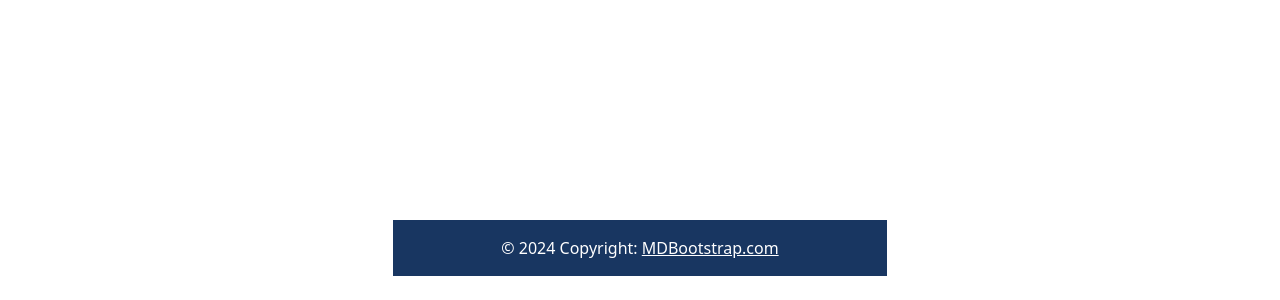
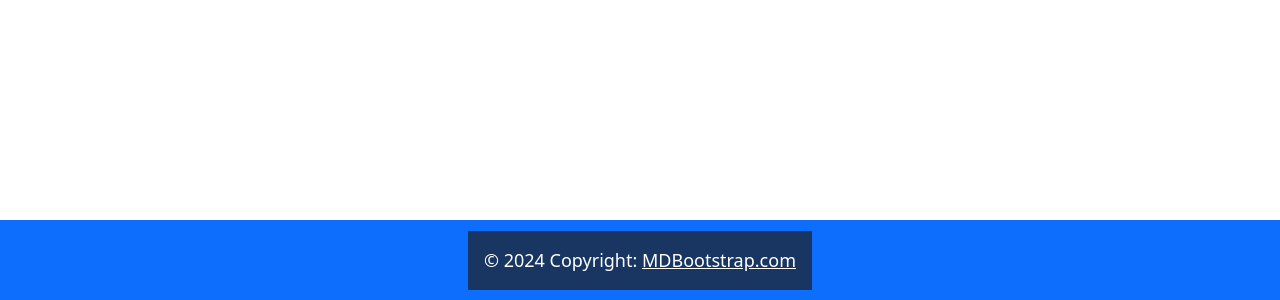
Before and after one commit to Janakhaled30/FINAL-PROJECT, a React (Create React App) app: page /family in a window 1280 px wide. Shown: the part 812-1112 px from the top of the page. Before the commit the page ends 1088 px from the top, so only its background shows below. Built offline with nearby package versions, Linux system fonts and the light colour scheme; no server answers.

Commit message:
Update footer.css

```diff
--- a/src/components/footer.css
+++ b/src/components/footer.css
@@ -1,4 +1,16 @@
 footer{
+    background-color: #183661;
+    height: 80px;
+    text-align: center;
+    color: white;
+    font-size: 18px;
+    display: flex;
+    align-items: center;
+    justify-content: center;
+    width:100vw;
 
-    width :100%;
 }
+p{
+    margin: 0;
+    padding: 0;
+}
```
